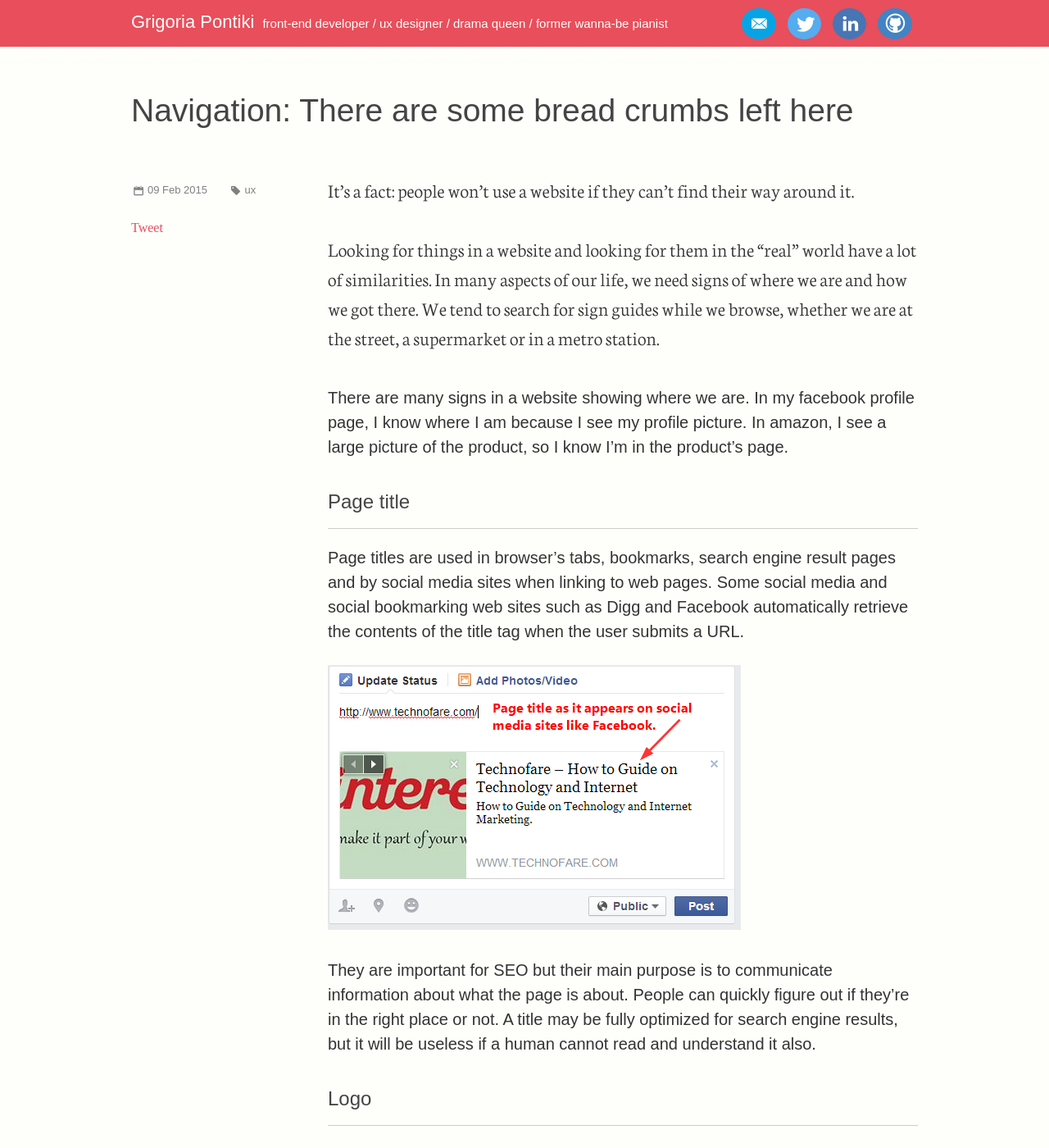
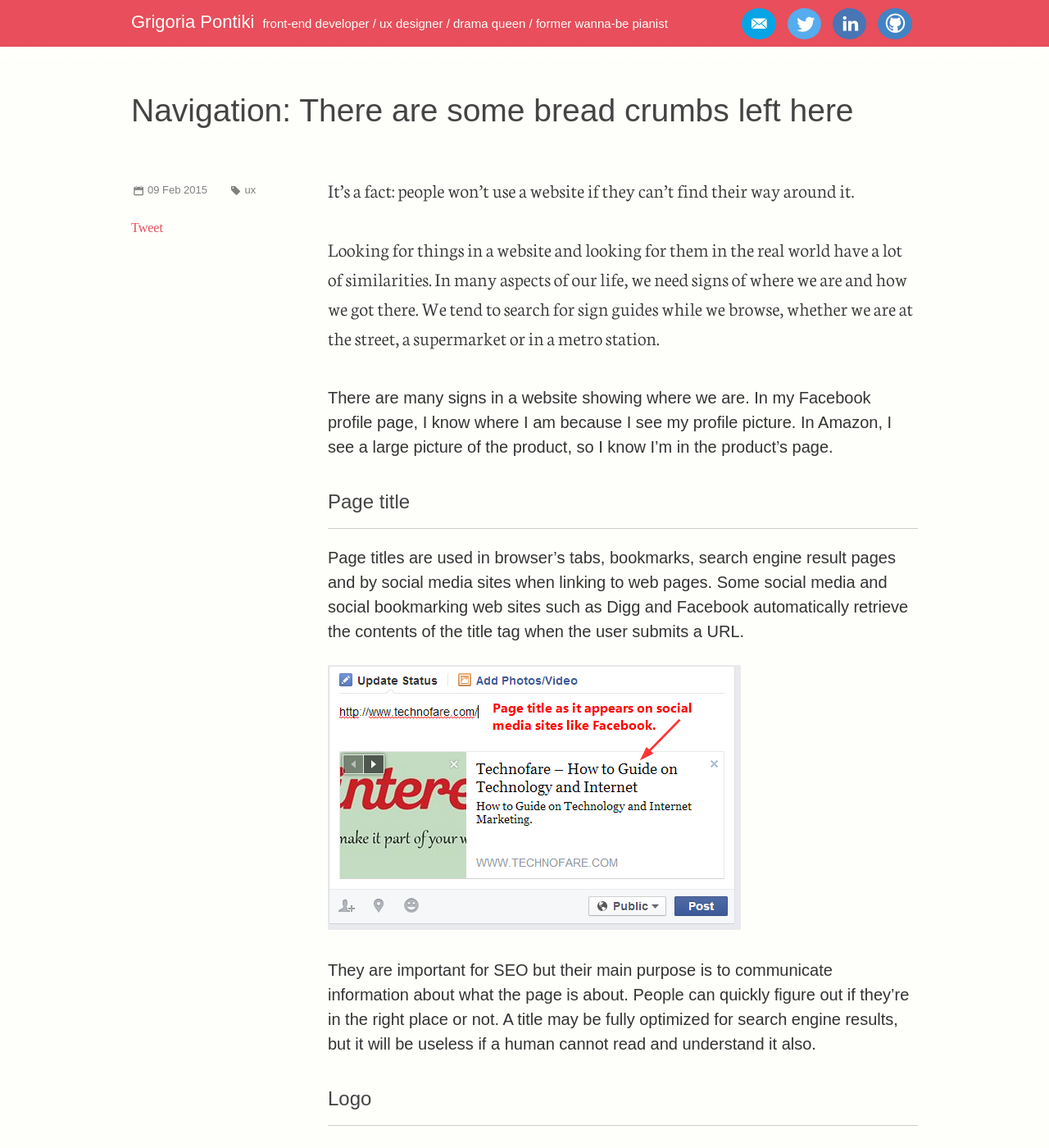
Before and after one commit to grigoria/blog, a Jekyll site: the page built from _posts/2015-02-09-navigation.md, in a window 1280 px wide and 1400 px high. Shown: the whole window at 82% size. Built offline with Jekyll 4.4.1, drawn with Linux system fonts in a browser that asks for light colours; comment, search, counter and statistics services are not loaded; some of the changed text lies outside the part shown.

Commit message:
Fix social buttons position

```diff
--- a/_posts/2015-02-09-navigation.md
+++ b/_posts/2015-02-09-navigation.md
@@ -6,9 +6,9 @@
 ---
 
 It's a fact: people won't use a website if they can't find their way around it. <br /><br />
-Looking for things in a website and looking for them in the "real" world have a lot of similarities. In many aspects of our life, we need signs of where we are and how we got there. We tend to search for sign guides while we browse, whether we are at the street,  a supermarket or in a metro station.
+Looking for things in a website and looking for them in the real world have a lot of similarities. In many aspects of our life, we need signs of where we are and how we got there. We tend to search for sign guides while we browse, whether we are at the street,  a supermarket or in a metro station.
 
-There are many signs in a website showing where we are. In my facebook profile page, I know where I am because I see my profile picture. In amazon, I see a large picture of the product, so I know I'm in the product's page.
+There are many signs in a website showing where we are. In my Facebook profile page, I know where I am because I see my profile picture. In Amazon, I see a large picture of the product, so I know I'm in the product's page.
 
 ##### Page title
 
--- a/_sass/_index.scss
+++ b/_sass/_index.scss
@@ -43,7 +43,7 @@
     }
 
     ul {
-      margin-top: -1px;
+      margin-top: -2px;
 
       li {
 
```
Also changed, not shown: other parts of _posts/2015-02-09-navigation.md (+1 -1 lines).
